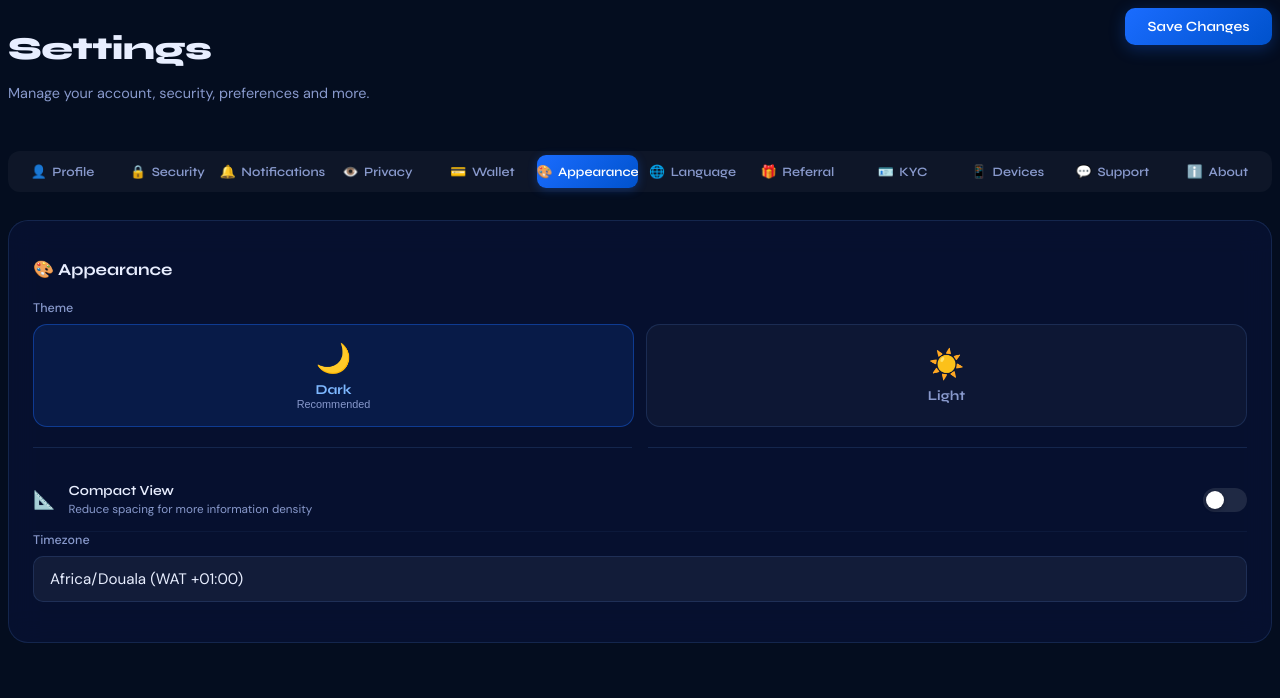
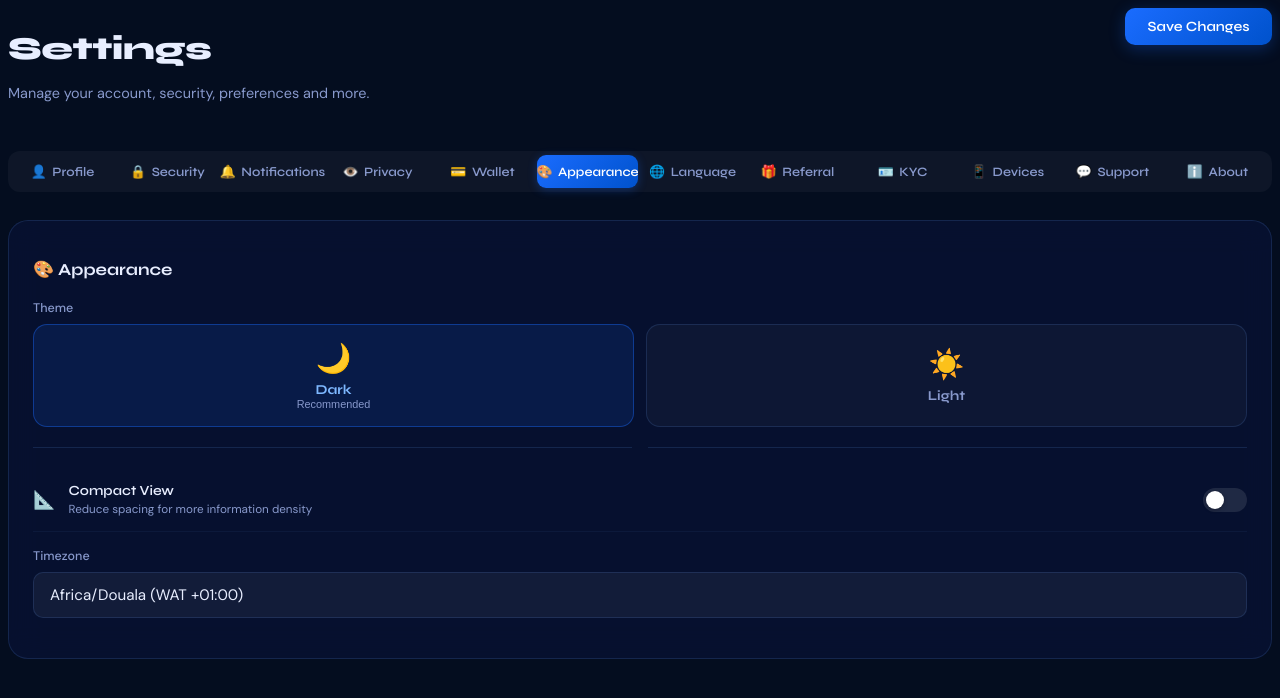
Before and after one commit to tabofins/tabofins-frontend, a Next.js app: page /settings in a window 1280 px wide. Both pictures are taken after a click on the button "🎨 Appearance". Shown: the top 698 px of the page. Built offline with nearby package versions, Linux system fonts and the light colour scheme.

Commit message:
Errors done again

```diff
--- a/src/app/settings/page.tsx
+++ b/src/app/settings/page.tsx
@@ -564,21 +564,27 @@ export default function SettingsPage() {
             sub="Reduce spacing for more information density"
             right={<Toggle on={compact} onChange={setCompact} />}
           />
-          <FormField label="Timezone" style={{ marginTop: "1rem" }}>
+          <div style={{ marginTop: "1rem" }}>
+            <FormField label="Timezone">
               <TFSelect
                 value={timezone}
                 onChange={(e) => setTimezone(e.target.value)}
               >
-              <option value="Africa/Douala">Africa/Douala (WAT +01:00)</option>
+                <option value="Africa/Douala">
+                  Africa/Douala (WAT +01:00)
+                </option>
                 <option value="Africa/Lagos">Africa/Lagos (WAT +01:00)</option>
                 <option value="Africa/Accra">Africa/Accra (GMT +00:00)</option>
                 <option value="Africa/Nairobi">
                   Africa/Nairobi (EAT +03:00)
                 </option>
-              <option value="Europe/London">Europe/London (GMT +00:00)</option>
+                <option value="Europe/London">
+                  Europe/London (GMT +00:00)
+                </option>
                 <option value="UTC">UTC</option>
               </TFSelect>
             </FormField>
+          </div>
         </GlassCard>
       )}
 
```
Lines whose indentation alone changed are shown as unchanged.
